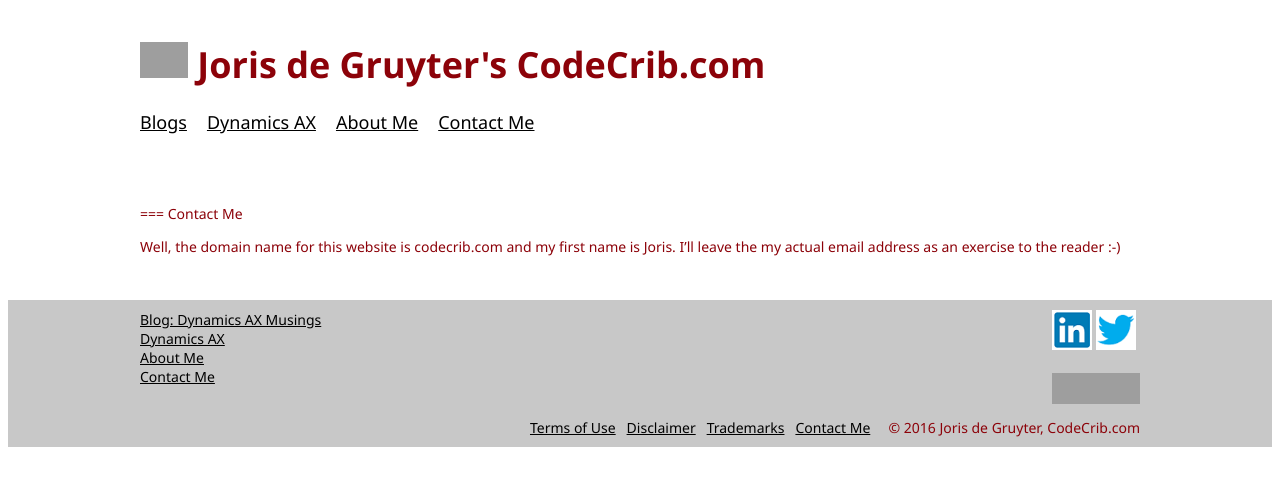
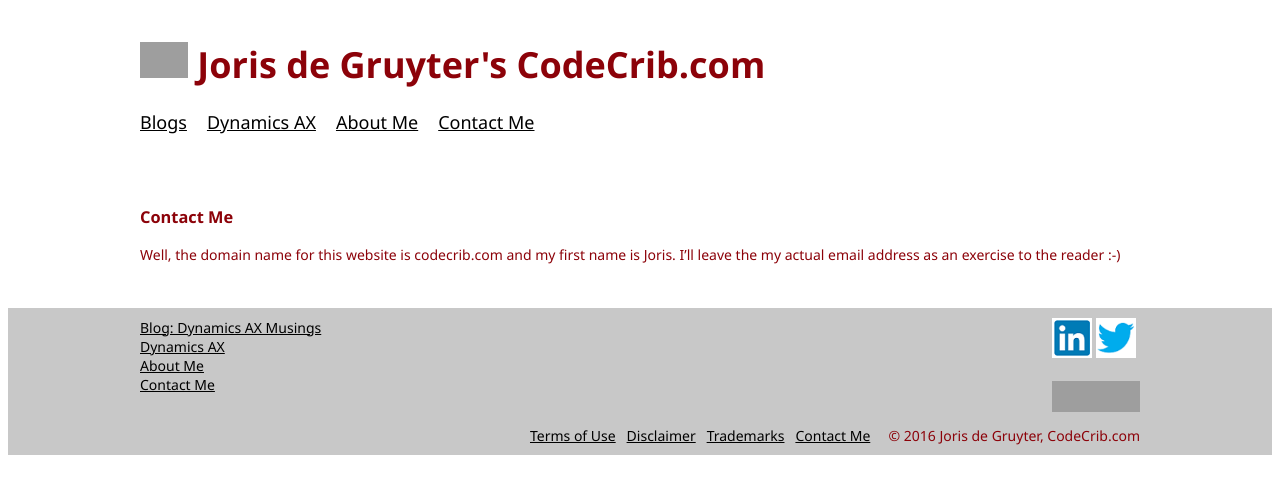
Before and after one commit to jorisdg/jorisdg.github.io, a Jekyll site: the page built from contactme.md, in a window 1280 px wide. Shown: the top 494 px of the page. Built offline with Jekyll 4.4.1, drawn with Linux system fonts in a browser that asks for light colours; grey boxes are pictures that could not be loaded.

```diff
--- a/contactme.md
+++ b/contactme.md
@@ -5,6 +5,6 @@ redirect_from:
   - contactme.aspx.html
 ---
 
-=== Contact Me
+### Contact Me
 
 Well, the domain name for this website is codecrib.com and my first name is Joris. I'll leave the my actual email address as an exercise to the reader :-)
```
